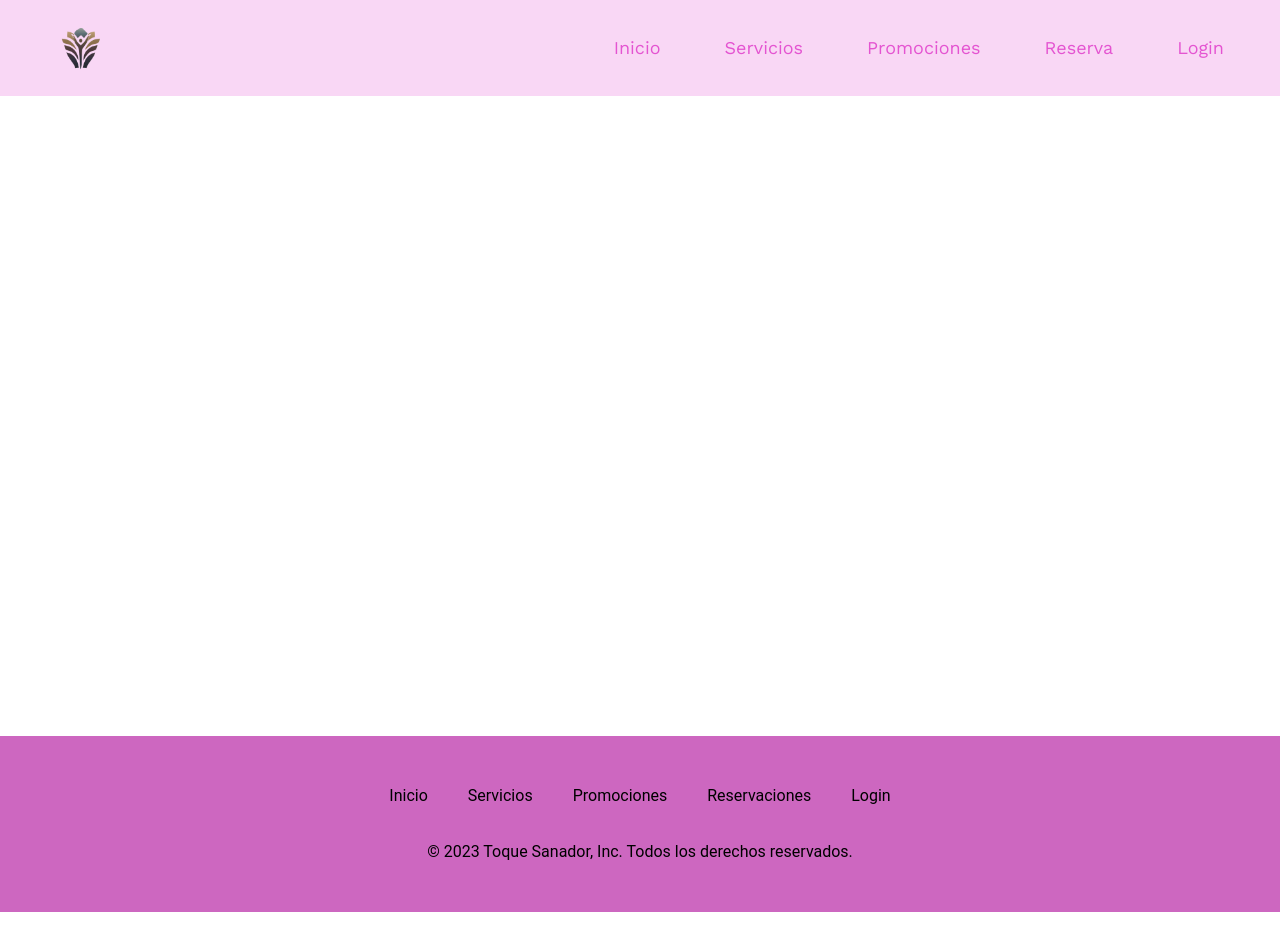
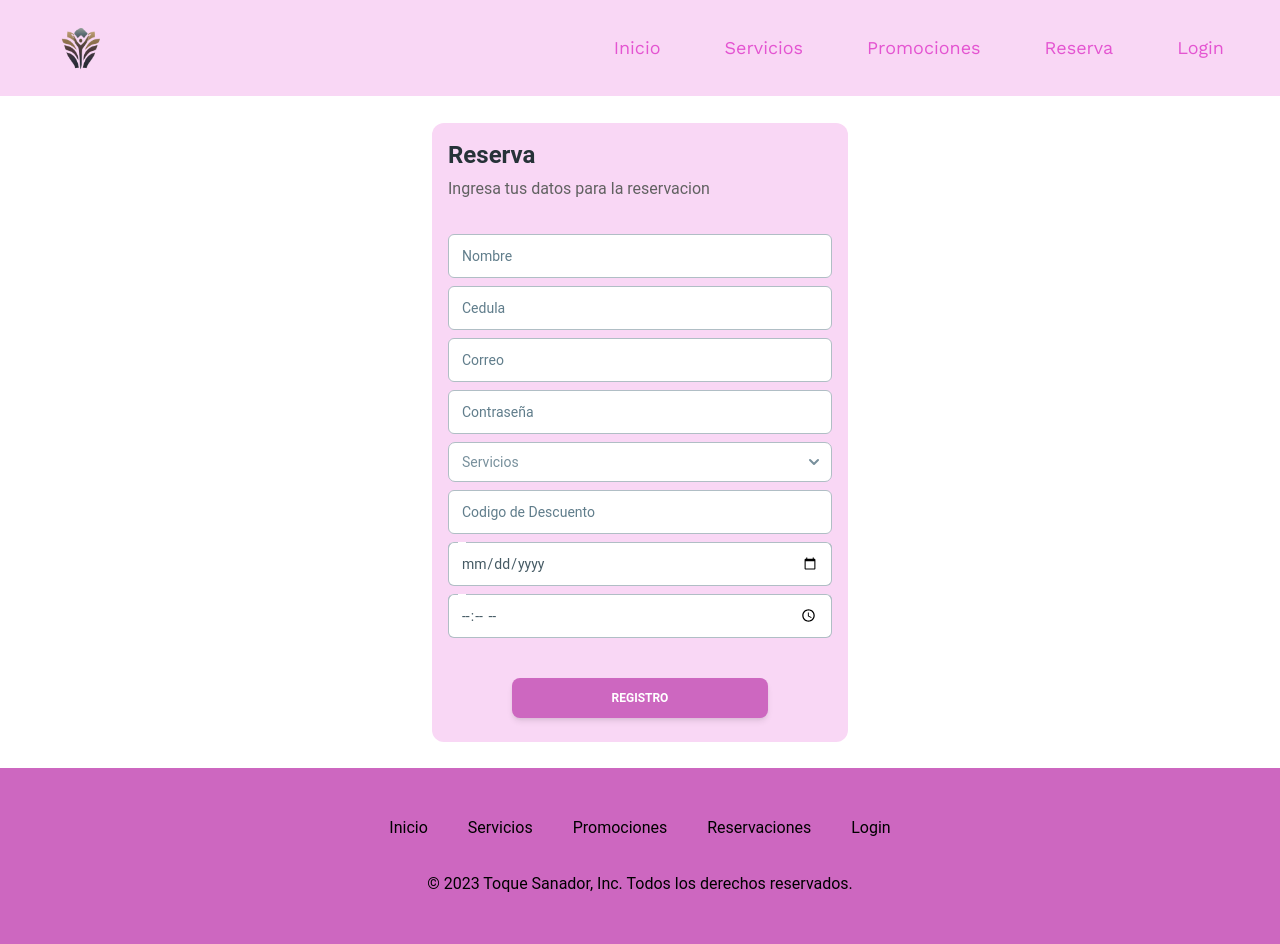
Before and after one commit to luisparedes29/Frontend-SPA, a React (Vite) app in the folder Frontend/: page /Reserva in a window 1280 px wide. Before the commit the page ends 912 px from the top, so only its background shows below. Built offline with nearby package versions, Linux system fonts and the light colour scheme.

Commit message:
Modificaciones
- Agregada por completo la ruta para el formulario de reservas.
- Agregado Link al componente BtnReserva para dirigir al usuario al link

```diff
--- a/Frontend/src/components/BtnReserva.jsx
+++ b/Frontend/src/components/BtnReserva.jsx
@@ -1,10 +1,15 @@
+import React from 'react'
+import { Link } from 'react-router-dom'
+
 const BtnReserva = () => {
   return (
-    <button className='bg-backPinkOsucuro w-56 h-16 rounded-[30px] mt-7'>
-      <p className='font-workSans text-center text-black text-[20px] font-normal'>
-        ¡RESERVA YA!
-      </p>
-    </button>
+    <Link to='/Reserva'>
+      <button className='bg-backPinkOsucuro w-56 h-16 rounded-[30px] mt-7'>
+        <p className='font-workSans text-center text-black text-[20px] font-normal'>
+          ¡RESERVA YA!
+        </p>
+      </button>
+    </Link>
   )
 }
 
--- a/Frontend/src/pages/Reserva.jsx
+++ b/Frontend/src/pages/Reserva.jsx
@@ -1,14 +1,64 @@
 import React from 'react'
 import Header from '../components/Header'
 import Footer from '../components/Footer'
+import {
+  Card,
+  Input,
+  Button,
+  Typography,
+  Select,
+  Option,
+} from '@material-tailwind/react'
+import { Link } from 'react-router-dom'
 
 const Reserva = () => {
   return (
-    <>
+    <div className='flex flex-col gap-4'>
       <Header condicion={true} />
-      <main className='min-h-[80vh]'></main>
+      <main className='min-h-[80vh] flex justify-center items-center'>
+        <Card color='transparent' shadow={false} className='bg-backPink p-4'>
+          <Typography variant='h4' color='blue-gray'>
+            Reserva
+          </Typography>
+          <Typography color='gray' className='mt-1 font-normal'>
+            Ingresa tus datos para la reservacion
+          </Typography>
+          <form className='mt-8 mb-2 w-80 max-w-screen-lg sm:w-96'>
+            <div className='mb-4 flex flex-col gap-2'>
+              <Input size='lg' label='Nombre' className='bg-white' />
+              <Input size='lg' label='Cedula' className='bg-white' />
+              <Input size='lg' label='Correo' className='bg-white' />
+              <Input
+                type='password'
+                size='lg'
+                label='Contraseña'
+                className='bg-white'
+              />
+              <Select label='Servicios' className='bg-white'>
+                <Option>Material Tailwind HTML</Option>
+                <Option>Material Tailwind React</Option>
+                <Option>Material Tailwind Vue</Option>
+                <Option>Material Tailwind Angular</Option>
+                <Option>Material Tailwind Svelte</Option>
+              </Select>
+              <Input
+                size='lg'
+                label='Codigo de Descuento'
+                className='bg-white'
+              />
+              <Input type='date' size='lg' className='bg-white' />
+              <Input type='time' size='lg' className='bg-white' />
+            </div>
+            <div className='flex justify-center'>
+              <Button className='mt-6 w-2/3 bg-backPinkOsucuro'>
+                Registro
+              </Button>
+            </div>
+          </form>
+        </Card>
+      </main>
       <Footer />
-    </>
+    </div>
   )
 }
 
```
